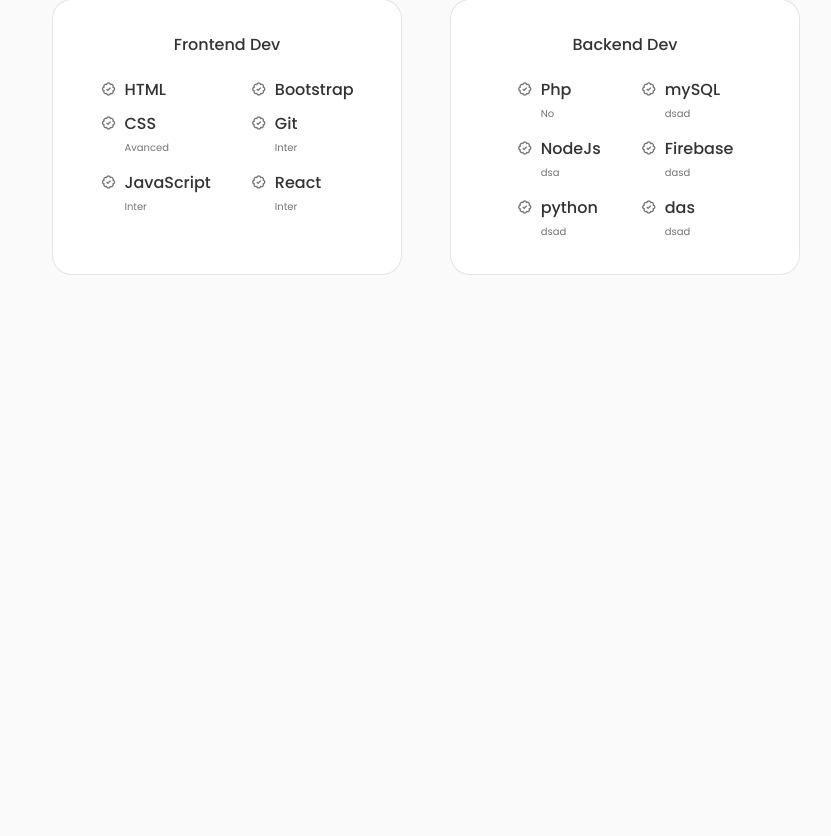
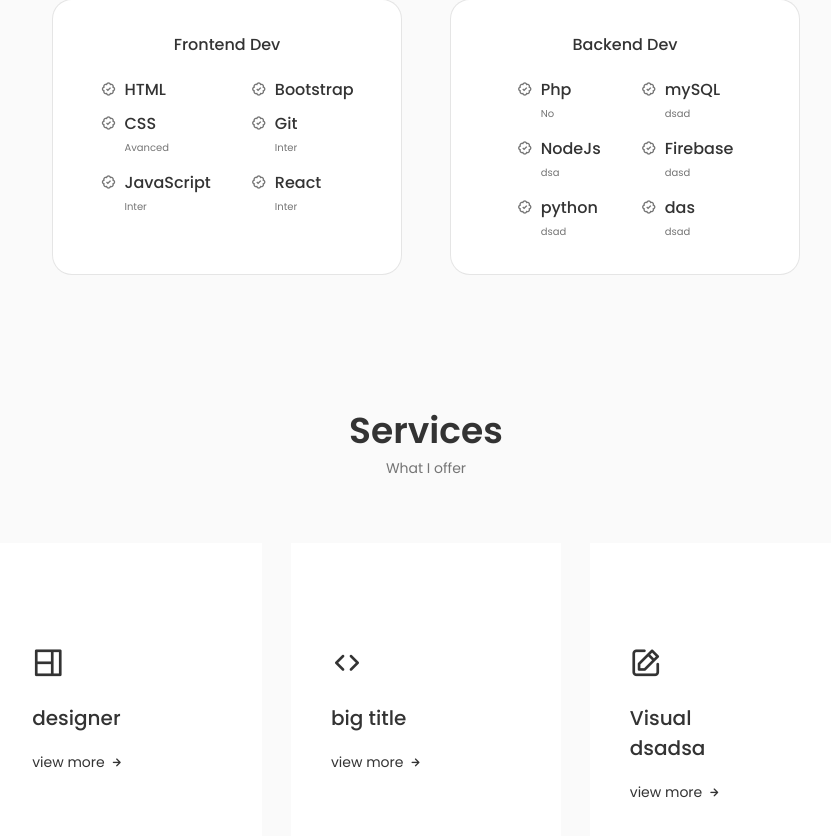
Before and after one commit to linhmonkaist/My_portfolio, a Next.js app: page / in a window 1280 px wide. Shown: the part 1522-2358 px from the top of the page, without its empty margins (214-1045 px from the left). Before the commit the page ends 1829 px from the top, so only its background shows below. Built offline with nearby package versions, Linux system fonts and the light colour scheme.

Commit message:
add services

```diff
--- a/app/page.tsx
+++ b/app/page.tsx
@@ -2,6 +2,7 @@
 import Home from "@/components/home/home";
 import About from "@/components/about/about";
 import Skill from "@/components/skills/Skill";
+import Services from "@/components/services/Services";
 
 export default function index() {
   return (
@@ -11,6 +12,7 @@
         <Home />
         <About />
         <Skill />
+        <Services />
       </main>
       <footer className="row-start-3 flex gap-6 flex-wrap items-center justify-center">
       </footer>
--- /dev/null
+++ b/components/services/Services.css
@@ -0,0 +1,163 @@
+.services__container {
+    grid-template-columns: repeat(3, 270px);
+    justify-content: center;
+    column-gap: 1.8rem;
+}
+
+.services__content {
+    position: relative;
+    border-radius: 1px solid rgba(0, 0,0, 0.1);
+    padding: 6rem 0 2rem 2.5rem;
+    background-color: var(--container-color);
+}
+
+.services__icon {
+    display: block;
+    font-size: 2rem;
+    color: var(--title-color);
+    margin-bottom: var(--mb-1);
+}
+
+.services__title {
+    font-size: var(--h3-font-size);
+    margin-bottom: var(--mb-1);
+    font-weight: var(--font-medium);
+}
+
+.services__button {
+    color: var(--title-color);
+    font-size: var(--small-font-size);
+    display: inline-flex;
+    align-items: center;
+    column-gap: 0.25rem;
+    cursor: pointer;
+}
+
+.services__button-icon {
+    font-size: 1rem;
+    transition: 0.3s;
+}
+
+.services__button:hover .services__button-icon {
+    transform: translateX(0.25rem);
+}
+.services__modal {
+    position: fixed;
+    top: 0;
+    left: 0;;
+    right: 0;
+    bottom: 0;
+    background-color: rgba(0, 0, 0, 0.5);
+    z-index: var(--z-modal);
+    display: flex;
+    justify-content: center;
+    align-items: center;
+    padding: 0 1rem;
+    opacity: 0;
+    visibility: hidden;
+    transition: .3s;
+    /* display: none; */
+}
+
+.services__modal-content {
+    width: 500px;
+    position: relative;
+    background-color: var(--container-color);
+    padding: 4.5rem 2.5rem 2.5rem;
+    border-radius: 1.5rem;
+}
+
+.services__modal-close {
+    position: absolute;
+    top: 1.5rem;
+    right: 1.5rem;
+    font-size: 1.5rem;
+    color: var(--title-color);
+    cursor: pointer;
+}
+
+.services__modal-title,
+.services__modal-description {
+    text-align: center;
+}
+
+.services__modal-title {
+    font-size: var(--h3-font-size);
+    font-weight: var(--font-medium);
+    margin-bottom: var(--mb-1);
+}
+
+.services__modal-description {
+    font-size: var(--small-font-size);
+    padding: 0 3.5rem;
+    margin-bottom: var(--mb-2);
+}
+
+.services__modal-services {
+    row-gap: 0.75rem;
+
+}
+
+.services__modal-service {
+    display: flex;
+    align-items: center;
+    column-gap: 0.5rem;
+}
+
+.services__modal-icon {
+    color: var(--title-color);
+    font-size: 1.1rem;
+}
+
+.services__modal-info{
+    font-size: var(--small-font-size);
+}
+
+.active-modal {
+    opacity: 1;
+    visibility: visible;
+}
+
+/*=============== BREAKPOINTS ===============*/
+/* For large devices */
+@media screen and (max-width: 992px) {
+    .services__container {
+        grid-template-columns: repeat(3, 218px);
+    }
+  }
+
+  /* For medium devices */
+  @media screen and (max-width: 768px) {
+    .services__container {
+        grid-template-columns: repeat(2, 1fr);
+    }
+
+    .services__content {
+        padding: 3.5rem 0.5rem 1.25rem 1.5rem;
+    }
+
+    .services__icon {
+        font-size: 1.5rem;
+    }
+  }
+
+  @media screen and (max-width: 576px) {
+    .services__modal-content {
+        padding: 4.5rem 1.5rem 2.5rem;
+    }
+
+    .services__modal-description {
+        padding: 0
+    }
+  }
+
+  /* For small devices */
+  @media screen and (max-width: 350px) {
+    .services__container {
+        grid-template-columns: max-content;
+    }
+
+    .services__content {
+        padding-right: 6rem;
+    }
+  }
--- /dev/null
+++ b/components/services/Services.tsx
@@ -0,0 +1,123 @@
+"use client"
+
+import React, { useState } from 'react'
+import "./Services.css"
+
+const Services = () => {
+    const [toggleState, setToggleState] = useState(0);
+    const toggleTab = (index: number) => {
+        setToggleState(index);
+    }
+  return (
+    <section className="services section" id="services">
+        <h2 className="section__title">Services</h2>
+        <span className="section__subtitle"> What I offer</span>
+
+        <div className="services__container container grid">
+            <div className="services__content">
+                <div>
+                    <i className="uil uil-web-grid services__icon"></i>
+                    <h3 className="services__title">designer</h3>
+                </div>
+                <span className="services__button" onClick={() => toggleTab(1)}>
+                    view more {" "}
+                    <i className="uil uil-arrow-right services__button-icon"></i>
+                </span>
+
+                <div className={toggleState === 1 ? "services__modal active-modal": "services__modal"}>
+                    <div className="services__modal-content">
+                        <i className="uil uil-times services__modal-close" onClick={() => toggleTab(0)}></i>
+                        <h3 className="services__modal-title">title</h3>
+                        <p className="services__modal-description">fdsfasfsdfs</p>
+
+                        <ul className="services__modal-services grid">
+                            <li className="services__modal-service">
+                                <i className="uil uil-check-circle services__modal-icon"></i>
+                                <p className="services__modal-info">I develope interface</p>
+                            </li>
+                            <li className="services__modal-service">
+                                <i className="uil uil-check-circle services__modal-icon"></i>
+                                <p className="services__modal-info">Web page dev</p>
+                            </li>
+                            <li className="services__modal-service">
+                                <i className="uil uil-check-circle services__modal-icon"></i>
+                                <p className="services__modal-info">mock ip prod</p>
+                            </li>
+                        </ul>
+                    </div>
+                </div>
+            </div>
+
+            <div className="services__content">
+                <div>
+                    <i className="uil uil-arrow services__icon"></i>
+                    <h3 className="services__title">big title</h3>
+                </div>
+                <span className="services__button" onClick={() => toggleTab(2)}>
+                    view more
+                    <i className="uil uil-arrow-right services__button-icon"></i>
+                </span>
+
+                <div className={toggleState === 2 ? "services__modal active-modal": "services__modal"}>
+                    <div className="services__modal-content">
+                    <i className="uil uil-times services__modal-close" onClick={() => toggleTab(0)}></i>
+                        <h3 className="services__modal-title">title</h3>
+                        <p className="services__modal-description">fdsfasfsdfs</p>
+
+                        <ul className="services__modal-services grid">
+                            <li className="services__modal-service">
+                                <i className="uil uil-check-circle services__modal-icon"></i>
+                                <p className="services__modal-info">I develope interface</p>
+                            </li>
+                            <li className="services__modal-service">
+                                <i className="uil uil-check-circle services__modal-icon"></i>
+                                <p className="services__modal-info">Web page dev</p>
+                            </li>
+                            <li className="services__modal-service">
+                                <i className="uil uil-check-circle services__modal-icon"></i>
+                                <p className="services__modal-info">mock ip prod</p>
+                            </li>
+                        </ul>
+                    </div>
+                </div>
+            </div>
+
+            <div className="services__content">
+                <div>
+                    <i className="uil uil-edit services__icon"></i>
+                    <h3 className="services__title">Visual <br /> dsadsa</h3>
+                </div>
+                <span className="services__button" onClick={() => toggleTab(3)}>
+                    view more
+                    <i className="uil uil-arrow-right services__button-icon"></i>
+                </span>
+
+                <div className={toggleState === 3 ? "services__modal active-modal": "services__modal"}>
+                    <div className="services__modal-content">
+                    <i className="uil uil-times services__modal-close" onClick={() => toggleTab(0)}></i>
+                        <h3 className="services__modal-title">titlvxvsdfe</h3>
+                        <p className="services__modal-description">fdsfasfsdfs</p>
+
+                        <ul className="services__modal-services grid">
+                            <li className="services__modal-service">
+                                <i className="uil uil-check-circle services__modal-icon"></i>
+                                <p className="services__modal-info">I develope interface</p>
+                            </li>
+                            <li className="services__modal-service">
+                                <i className="uil uil-check-circle services__modal-icon"></i>
+                                <p className="services__modal-info">Web page dev</p>
+                            </li>
+                            <li className="services__modal-service">
+                                <i className="uil uil-check-circle services__modal-icon"></i>
+                                <p className="services__modal-info">mock ip prod</p>
+                            </li>
+                        </ul>
+                    </div>
+                </div>
+            </div>
+        </div>
+    </section>
+  )
+}
+
+export default Services
```
